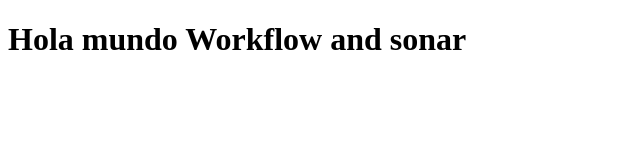
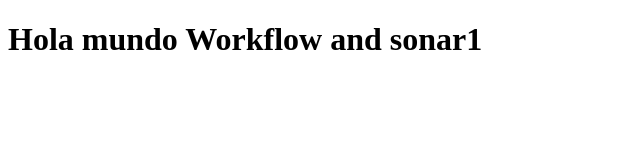
Before and after one commit to AngelMaCa/example-deploy, an Angular app: page / in a window 1280 px wide. Shown: the top 160 px of the page, without its empty margins (0-640 px from the left). Built offline with nearby package versions, Linux system fonts and the light colour scheme.

Commit message:
fix: test
test

```diff
--- a/src/app/app.component.html
+++ b/src/app/app.component.html
@@ -1 +1 @@
-<h1>Hola mundo Workflow and sonar</h1>
+<h1>Hola mundo Workflow and sonar1</h1>
```
